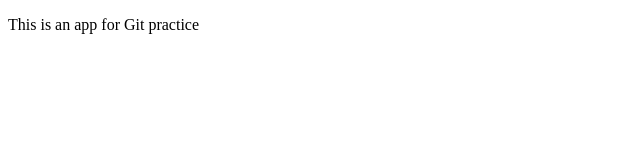
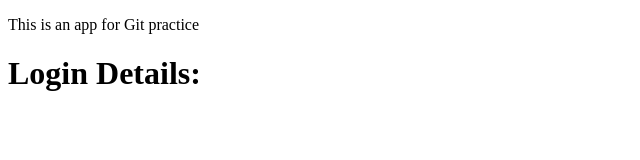
Before and after one commit to HoZoDrOn/Git-Practice-, a plain HTML site: page index.html in a window 1280 px wide. Shown: the whole page, without its empty margins (0-640 px from the left). Drawn offline with Linux system fonts and the light colour scheme.

```diff
--- a/index.html
+++ b/index.html
@@ -6,5 +6,6 @@
   </head>
   <body>
     <p>This is an app for Git practice </p>
+    <h1>Login Details: </h1>
   </body>
 </html>
```
Also changed, not shown: 1 other file.
